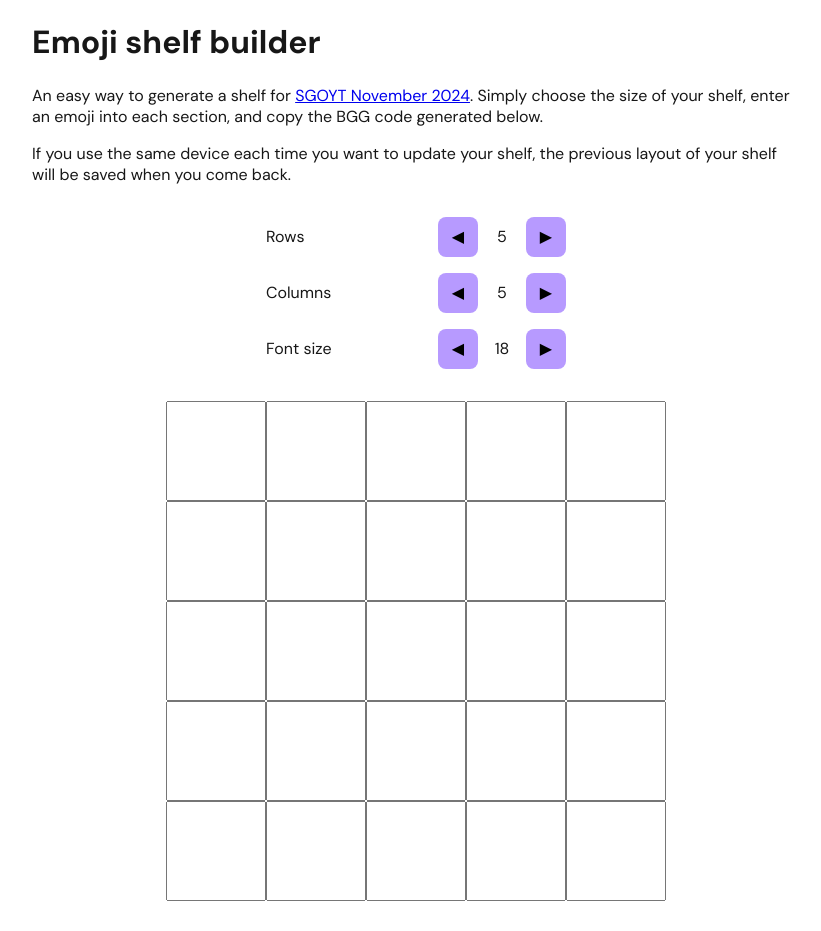
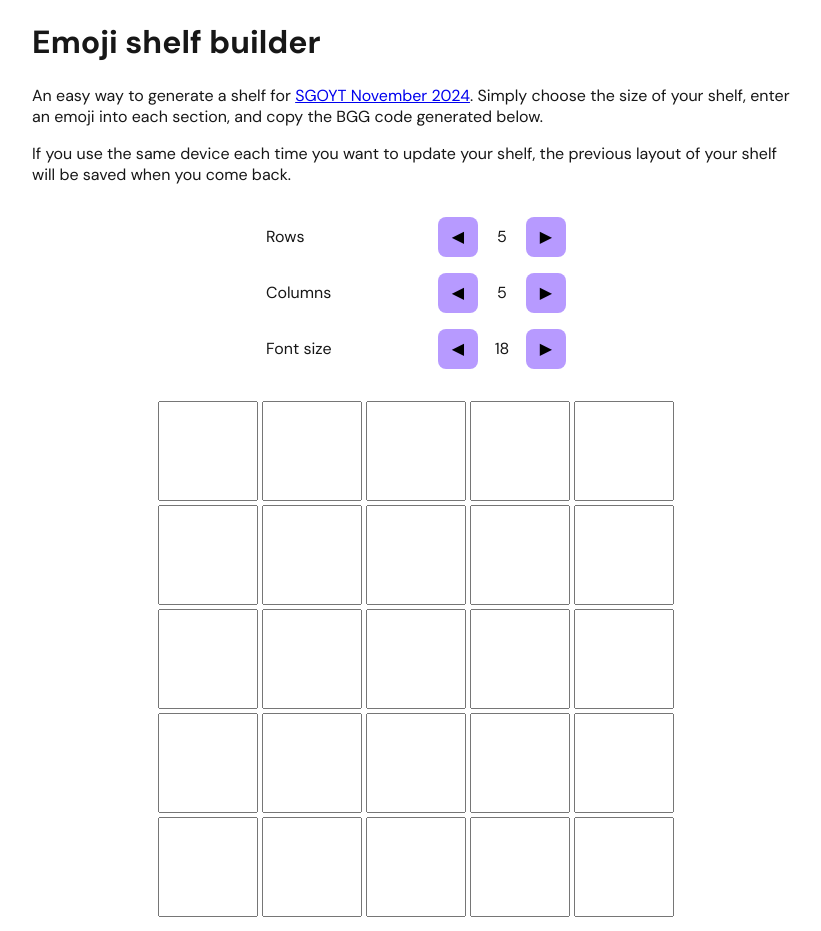
Before and after one commit to olivvybee/board-game-tools, a Next.js app: page /emoji-shelf in a window 1280 px wide. Shown: the top 931 px of the page, without its empty margins (224-1045 px from the left). Built offline with nearby package versions, Linux system fonts and the light colour scheme.

Commit message:
Add a small gap between shelf inputs

```diff
--- a/app/emoji-shelf/emoji-shelf.module.css
+++ b/app/emoji-shelf/emoji-shelf.module.css
@@ -4,6 +4,7 @@
   width: fit-content;
   max-width: 100%;
   overflow-x: scroll;
+  gap: 4px;
 }
 
 .config {
```
